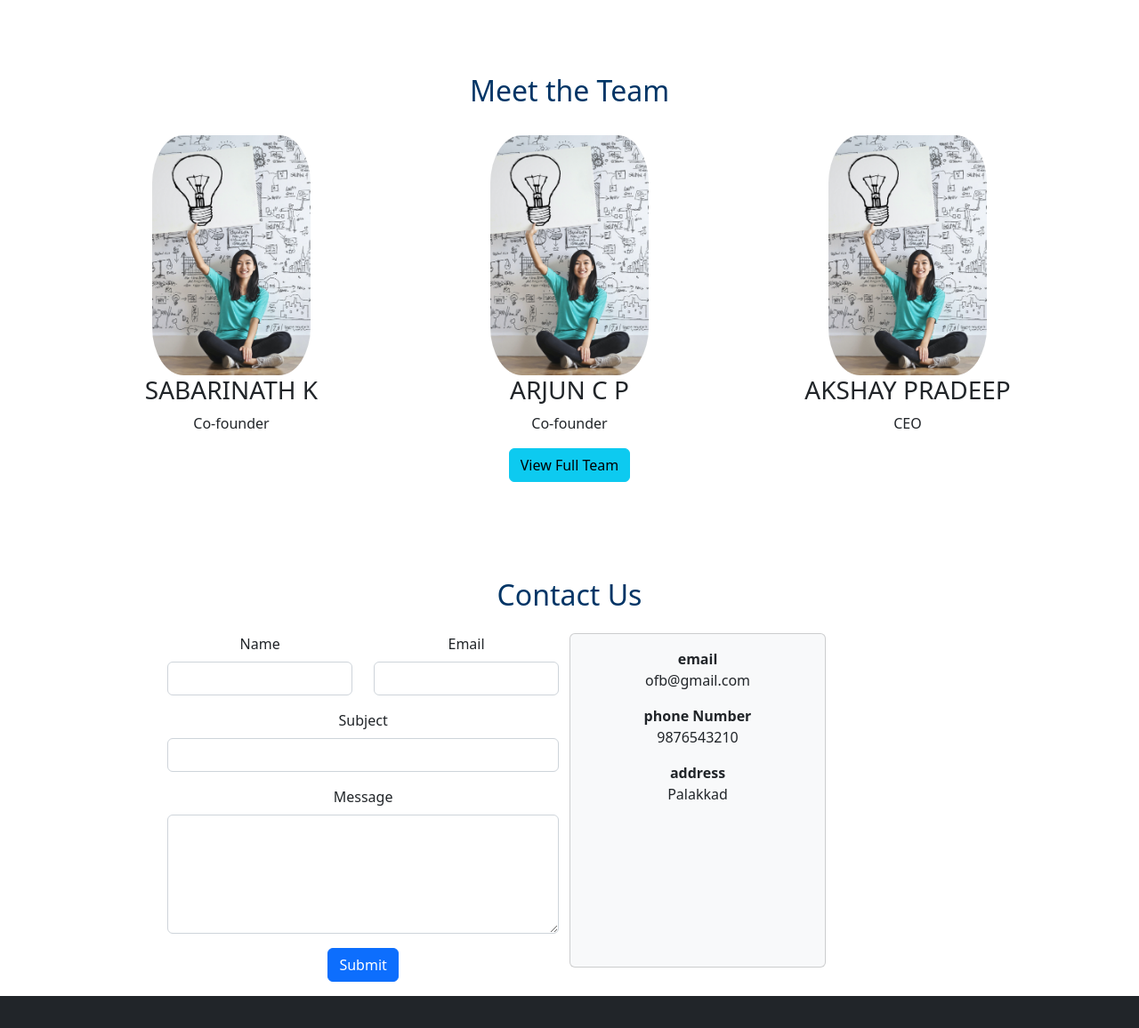
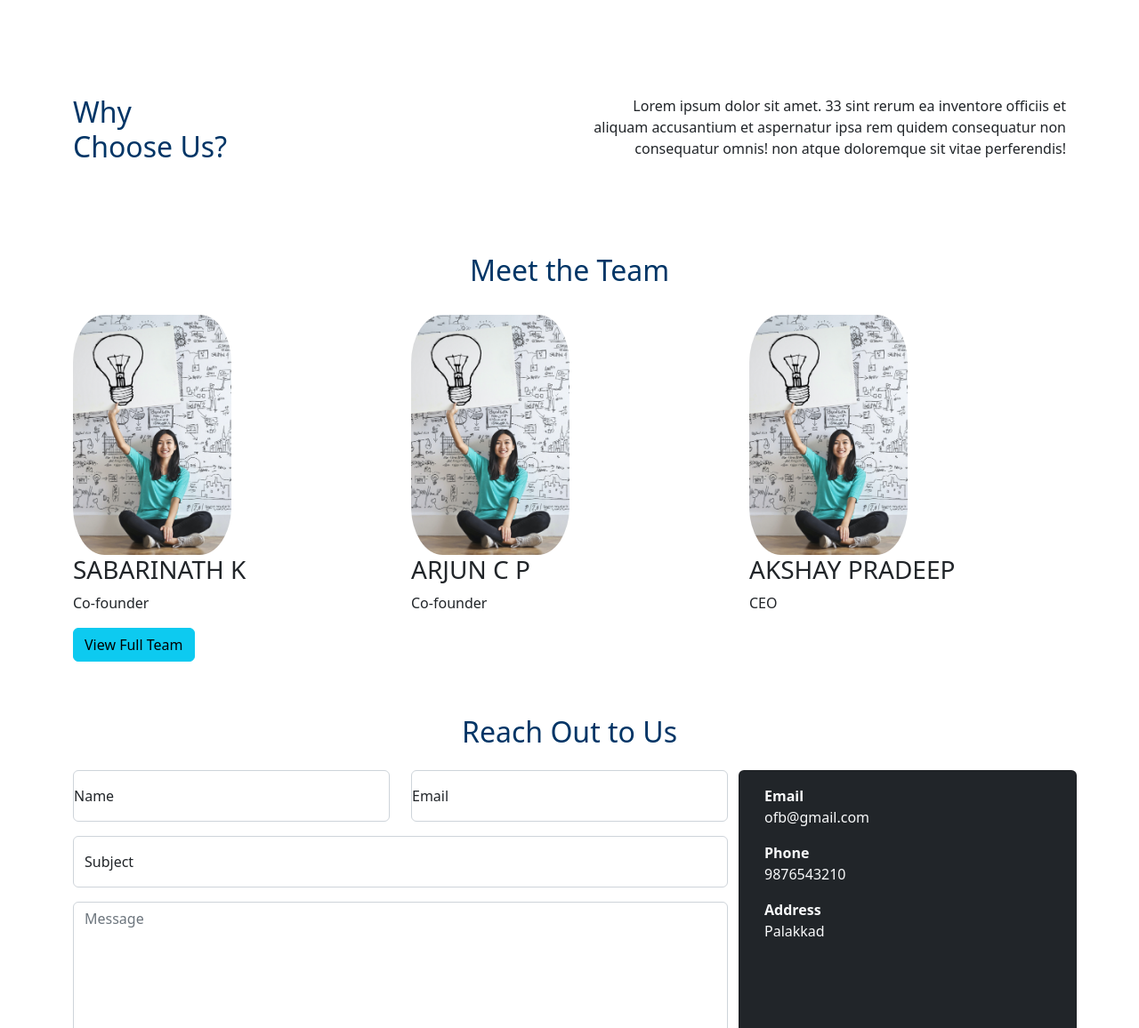
Before and after one commit to AromalPS/OFB-website, a plain HTML site: page Index.html in a window 1280 px wide. Shown: the part 1459-2615 px from the top of the page at 89% size. Drawn offline with nearby package versions, Linux system fonts and the light colour scheme.

Commit message:
edited contact us section and added why choose us section

```diff
--- a/Index.html
+++ b/Index.html
@@ -42,8 +42,8 @@
         <!-- End of navbar -->
 
         <!-- Start of hero section -->
-
-        <div class="container">
+r
+        <div class="container centered">
             <div class="banner">
                 <div class="title col-lg-3">
                     <h1>OUT<br>OF THE<br><span>BOX.</span></h1>
@@ -82,6 +82,21 @@
           </div>
         </div>
         </div>
+
+        <!-- End of service section -->
+
+        <!-- Start of why choose us? -->
+
+        <div class="container">
+          <div class="row">
+            <div class="col-lg-4"><h2 class="why-choose-us-h2">Why<br>Choose Us?</h2></div>
+            <div class="col-lg-6 offset-lg-2">
+              <p class="why-choose-us-p">Lorem ipsum dolor sit amet. 33 sint rerum ea inventore officiis et aliquam accusantium et aspernatur ipsa rem quidem consequatur non consequatur omnis! non atque doloremque sit vitae perferendis!</p>
+            </div>
+          </div>
+        </div>
+
+        <!-- End of why choose us? -->
         <!--meet team section-->
         <div class="container">
           <h2 style="margin:30px ;">Meet the Team</h2>
@@ -162,43 +177,42 @@
 
 
 
-        <div class="container mt-5 d-flex justify-content-center">
+        <div class="container">
+          <h2 class="mb-4">Reach Out to Us</h2>
           <div class="row">
-            <h2 class="mb-4">Contact Us</h2>
             <!-- Left column for the form -->
-            <div class="col-lg-6">
+            <div class="col-lg-8">
 
               <form id="contactForm" method="POST" action="submit_form.php">
                 <div class="row mb-3">
-                  <div class="col">
+                  <div class="col form-floating">
+                    <input type="text" class="form-control" id="name" name="name" placeholder="Name" required>
                     <label for="name" class="form-label">Name</label>
-                    <input type="text" class="form-control" id="name" name="name" required>
                   </div>
-                  <div class="col">
+                  <div class="col form-floating">
+                    <input type="email" class="form-control" id="email" name="email" placeholder="Email" required>
                     <label for="email" class="form-label">Email</label>
-                    <input type="email" class="form-control" id="email" name="email" required>
                   </div>
                 </div>
-                <div class="mb-3">
+                <div class="mb-3 form-floating">
+                  <input type="text" class="form-control" id="subject" name="subject" placeholder="Subject" required>
                   <label for="subject" class="form-label">Subject</label>
-                  <input type="text" class="form-control" id="subject" name="subject" required>
                 </div>
                 <div class="mb-3">
-                  <label for="message" class="form-label">Message</label>
-                  <textarea class="form-control" id="message" name="message" rows="5" required></textarea>
+                  <textarea class="form-control" id="message" name="message" rows="8" placeholder="Message" required></textarea>
                 </div>
-                <button type="submit" class="btn btn-primary">Submit</button>
+                <button type="submit" class="btn btn-primary">Send Message</button>
               </form>
             </div>
 
             <!-- Right column for additional content -->
-            <div class="card bg-light mb-3" style="max-width: 18rem;">
+            <div class="card text-light bg-dark col-lg-4">
               <!--<div class="card-header">Header</div> -->
               <div class="card-body">
                 <!--<h5 class="card-title">Light card title</h5>-->
-                <p class="card-text 1"><strong>email</strong><br>ofb@gmail.com</p>
-                <p class="card-text 2"><strong>phone Number</strong><br>9876543210</p>
-                <p class="card-text 3"><strong>address</strong><br>Palakkad</p>
+                <p class="card-text 1"><strong>Email</strong><br>ofb@gmail.com</p>
+                <p class="card-text 2"><strong>Phone</strong><br>9876543210</p>
+                <p class="card-text 3"><strong>Address</strong><br>Palakkad</p>
               </div>
             </div>
             </div>
@@ -223,7 +237,8 @@
 
             <div class="row ftr">
               <div class="col-md-4">
-                <img src="logo.png" alt="Out of the Box" class="img-fluid">
+                <img src="assets/logos/ofb.png" alt="Out of the Box" class="img-fluid">
+                <span style="font-weight: 600;">OUT OF THE BOX</span>
               </div>
               <div class="col-md-8">
                 <ul class="nav justify-content-end">
--- a/style.css
+++ b/style.css
@@ -205,9 +205,10 @@ li.selected:hover {
 .reserved{
     text-align:center;
 }
-.container {
+
+.centered {
     text-align: center;
-  }
+}
 
   .img-circle {
     border-radius: 20%;
@@ -221,3 +222,15 @@ li.selected:hover {
   .team-member:hover {
     transform: scale(1.1);
   }
+
+
+  /* Why Choose US? */
+
+  .why-choose-us-p {
+    padding-top: 60px;
+    text-align: right;
+  }
+
+  .why-choose-us-h2 {
+    text-align: left;
+  }
```
